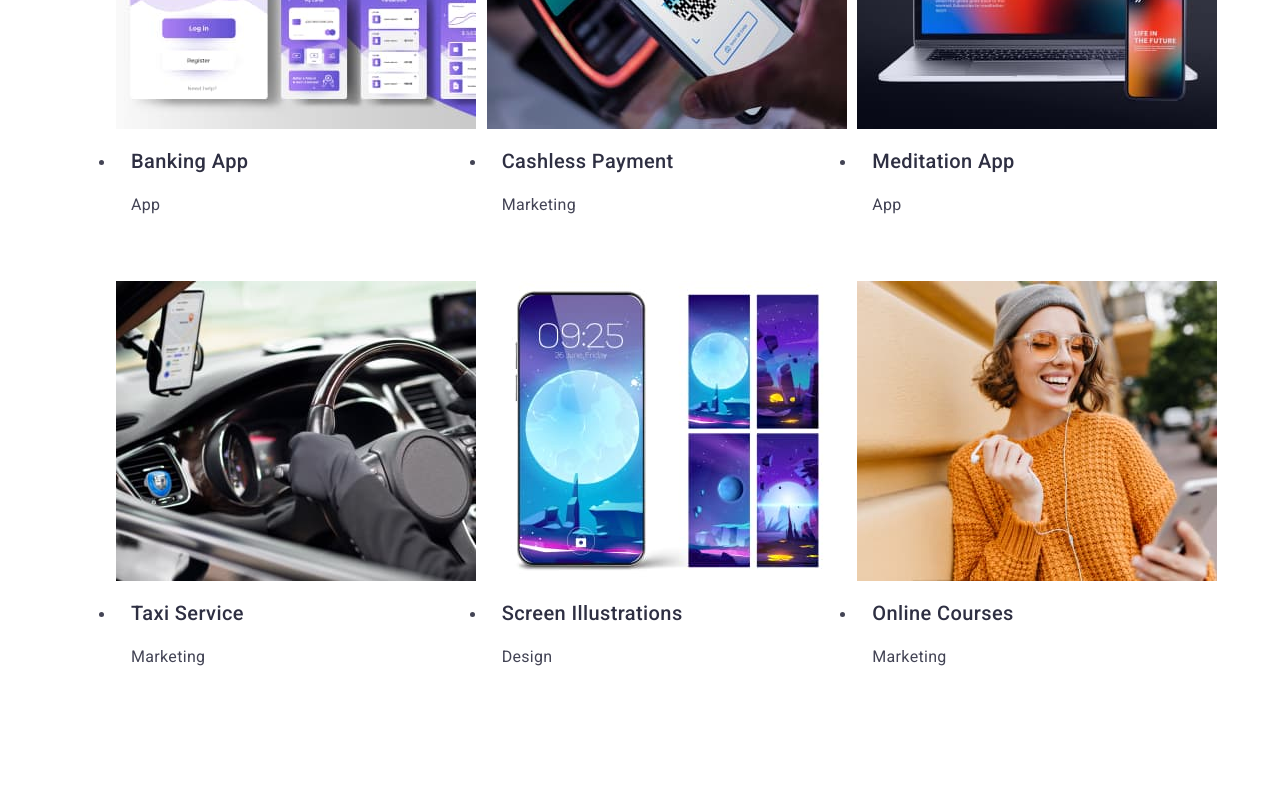
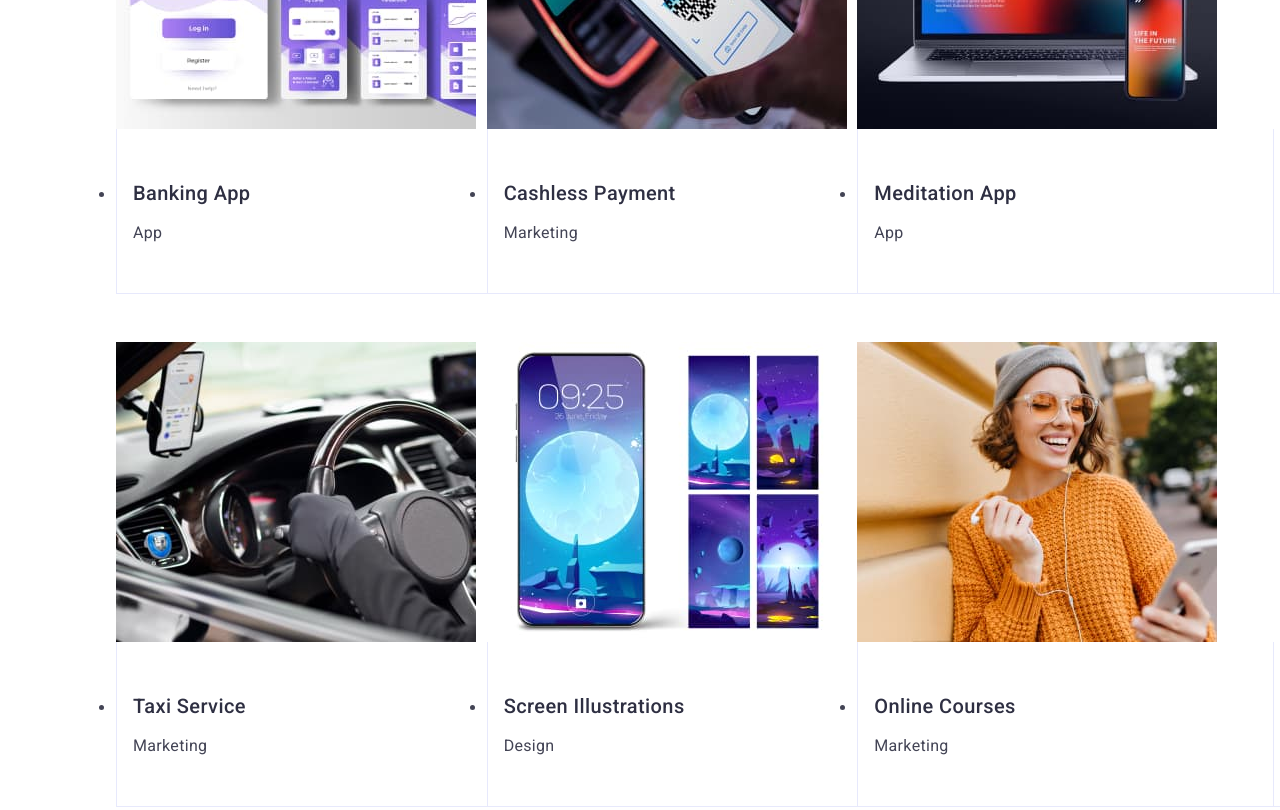
Before and after one commit to Brykiet/goit-markup-hw-03, a plain HTML site: page index.html in a window 1280 px wide. Shown: the part 2400-3210 px from the top of the page. Drawn offline with nearby package versions, Linux system fonts and the light colour scheme.

Commit message:
Update styles.css

```diff
--- a/css/styles.css
+++ b/css/styles.css
@@ -256,12 +256,18 @@ img {
 .section-fourth-list {
   width: calc((100% - 48px) / 3);
 }
+.section-fourth-list .container {
+  padding: 32px 16px;
+  border: 1px solid #e7e9fc;
+  border-top: none;
+}
 .section-fourth-title {
   font-weight: 500;
   font-size: 20px;
   line-height: 1.2;
   letter-spacing: 0.02em;
   color: #2e2f42;
+  margin-bottom: 8px;
 }
 
 .section-fourth-text {
```
